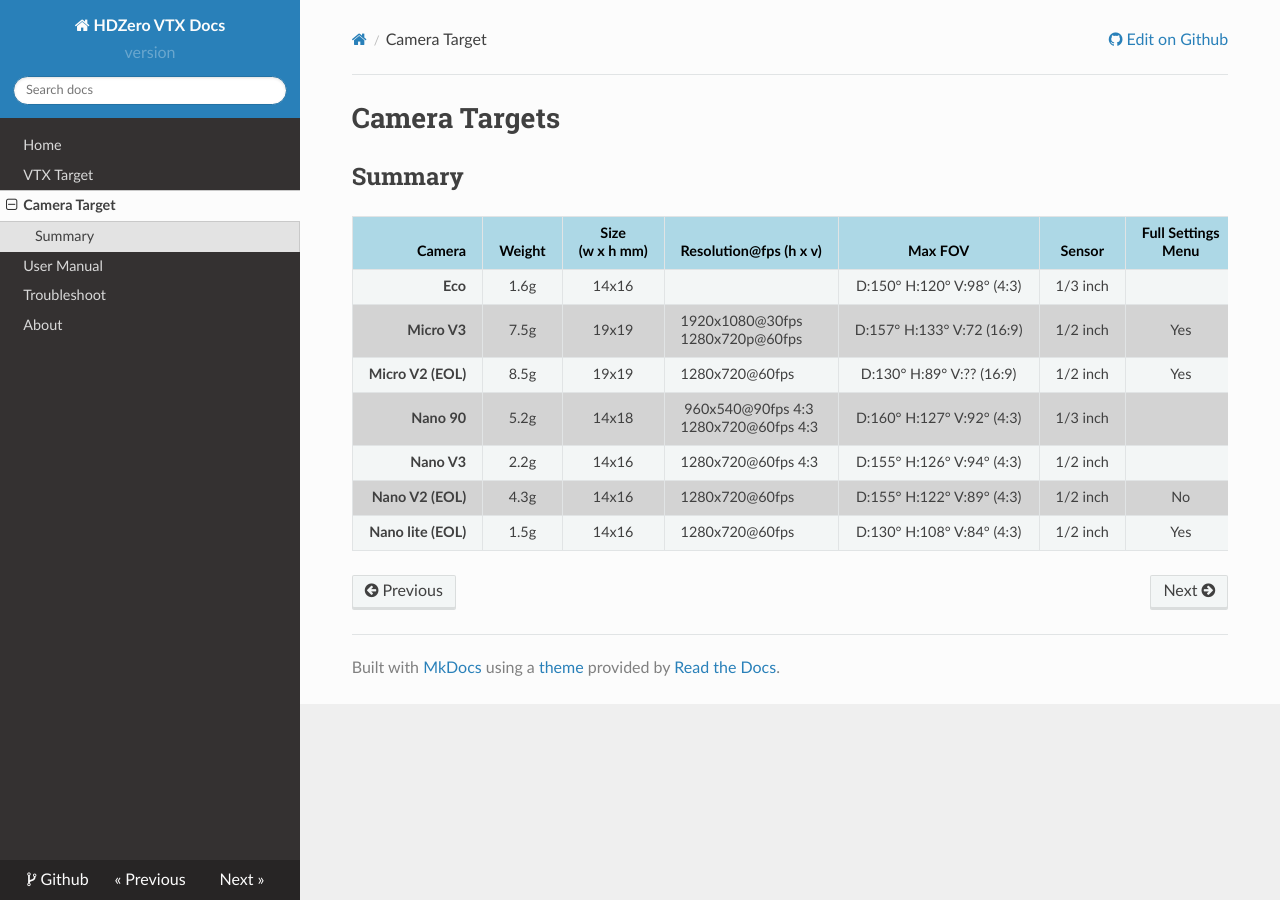
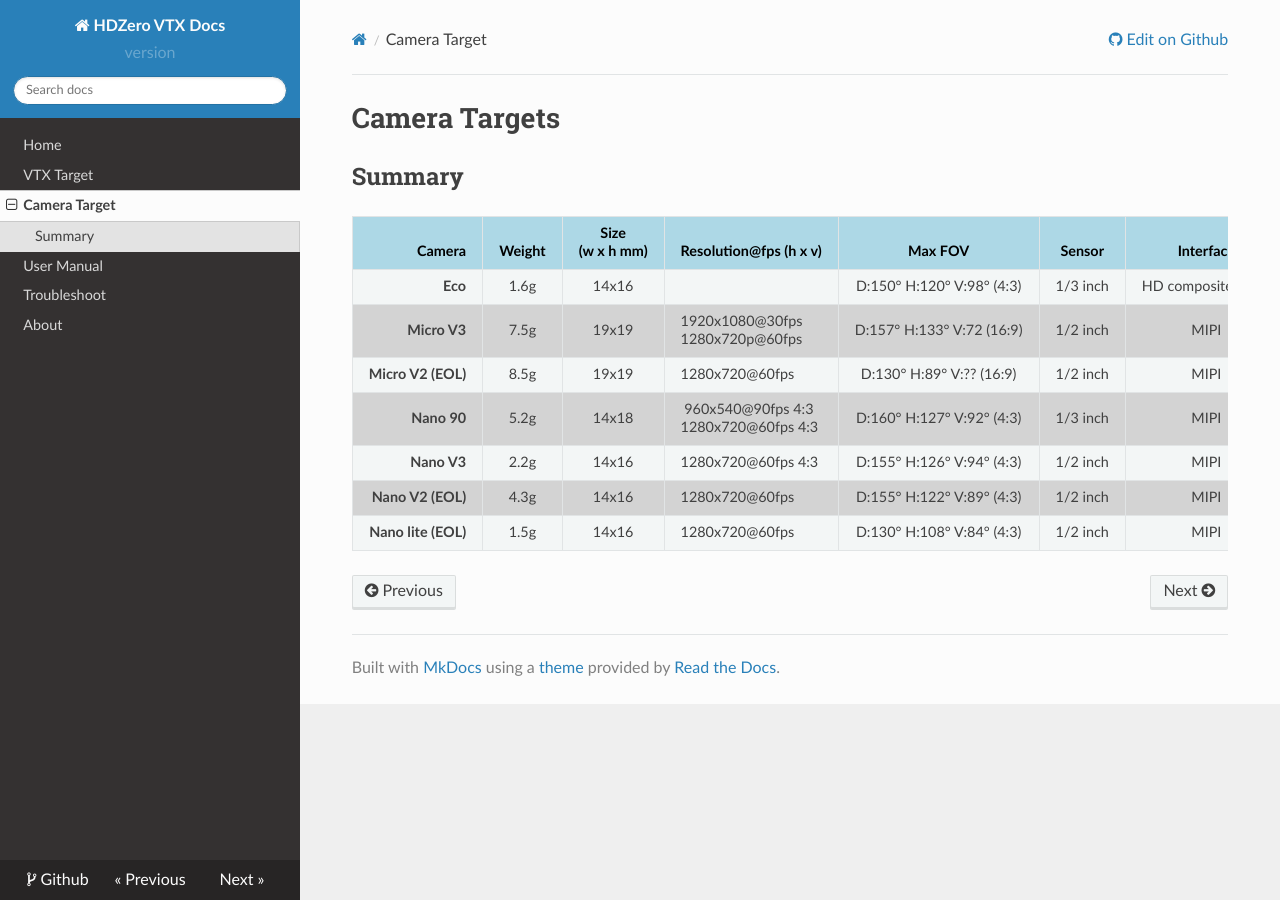
Before and after one commit to hd-zero/hdzero-vtx-docs, an MkDocs documentation site: the page built from docs/camera_targets.md, in a window 1280 px wide. Built offline with MkDocs 1.6.1, drawn with Linux system fonts in a browser that asks for light colours; nearby versions of some CDN libraries.

Commit message:
remove camera menu column

```diff
--- a/docs/camera_targets.md
+++ b/docs/camera_targets.md
@@ -2,12 +2,12 @@
 
 ## Summary
 
-|         Camera        |  Weight  |  Size<BR>(w x h mm)  | Resolution@fps (h x v)             |      Max  FOV                        |  Sensor   |  Full Settings <br />Menu |  Interface          | Lens Size | Release Date |
-| --------------------: | :------: | :--------: | :--------------------                    | :-----------------:                  | :-------: | :-------------:           | :-----------------: | :-------: | :----------: |
-|  **Eco**               |   1.6g   |   14x16    |                                         | D:150&deg; H:120&deg; V:98&deg; (4:3)| 1/3 inch  |                           | HD composite video  |           | Mar 2024|
-|  **Micro V3**          |   7.5g   |   19x19    | 1920x1080@30fps</br>1280x720p@60fps     | D:157&deg; H:133&deg; V:72 (16:9)    | 1/2 inch  | Yes                       | MIPI                | M12       | Dec 2023|
-|  **Micro V2 (EOL)**    |   8.5g   |   19x19    | 1280x720@60fps                          | D:130&deg; H:89&deg;  V:?? (16:9)    | 1/2 inch  | Yes                       | MIPI                | M12       | Jan 2022|
-|  **Nano 90**           |   5.2g   |   14x18    | &nbsp;960x540@90fps 4:3</br>1280x720@60fps 4:3  | D:160&deg; H:127&deg; V:92&deg; (4:3)| 1/3 inch  |                   | MIPI                | M8        | Dec 2022|
-|  **Nano V3**           |   2.2g   |   14x16    | 1280x720@60fps 4:3                      | D:155&deg; H:126&deg; V:94&deg; (4:3)| 1/2 inch  |                           | MIPI                | M8        | Dec 2021|
-|  **Nano V2 (EOL)**     |   4.3g   |   14x16    | 1280x720@60fps                          | D:155&deg; H:122&deg; V:89&deg; (4:3)| 1/2 inch  | No                        | MIPI                | M8        | Aug 2022|
-|  **Nano lite (EOL)**   |   1.5g   |   14x16    | 1280x720@60fps                          | D:130&deg; H:108&deg; V:84&deg; (4:3)| 1/2 inch  | Yes                       | MIPI                | M8        | Apr 2022|
+|         Camera        |  Weight  |  Size<BR>(w x h mm)  | Resolution@fps (h x v)             |      Max  FOV                        |  Sensor       |  Interface          | Lens Size | Release Date |
+| --------------------: | :------: | :--------: | :--------------------                    | :-----------------:                  | :-------:         | :-----------------: | :-------: | :----------: |
+|  **Eco**               |   1.6g   |   14x16    |                                         | D:150&deg; H:120&deg; V:98&deg; (4:3)| 1/3 inch          | HD composite video  |           | Mar 2024|
+|  **Micro V3**          |   7.5g   |   19x19    | 1920x1080@30fps</br>1280x720p@60fps     | D:157&deg; H:133&deg; V:72 (16:9)    | 1/2 inch          | MIPI                | M12       | Dec 2023|
+|  **Micro V2 (EOL)**    |   8.5g   |   19x19    | 1280x720@60fps                          | D:130&deg; H:89&deg;  V:?? (16:9)    | 1/2 inch          | MIPI                | M12       | Jan 2022|
+|  **Nano 90**           |   5.2g   |   14x18    | &nbsp;960x540@90fps 4:3</br>1280x720@60fps 4:3  | D:160&deg; H:127&deg; V:92&deg; (4:3)| 1/3 inch  | MIPI                | M8        | Dec 2022|
+|  **Nano V3**           |   2.2g   |   14x16    | 1280x720@60fps 4:3                      | D:155&deg; H:126&deg; V:94&deg; (4:3)| 1/2 inch          | MIPI                | M8        | Dec 2021|
+|  **Nano V2 (EOL)**     |   4.3g   |   14x16    | 1280x720@60fps                          | D:155&deg; H:122&deg; V:89&deg; (4:3)| 1/2 inch          | MIPI                | M8        | Aug 2022|
+|  **Nano lite (EOL)**   |   1.5g   |   14x16    | 1280x720@60fps                          | D:130&deg; H:108&deg; V:84&deg; (4:3)| 1/2 inch          | MIPI                | M8        | Apr 2022|
```
